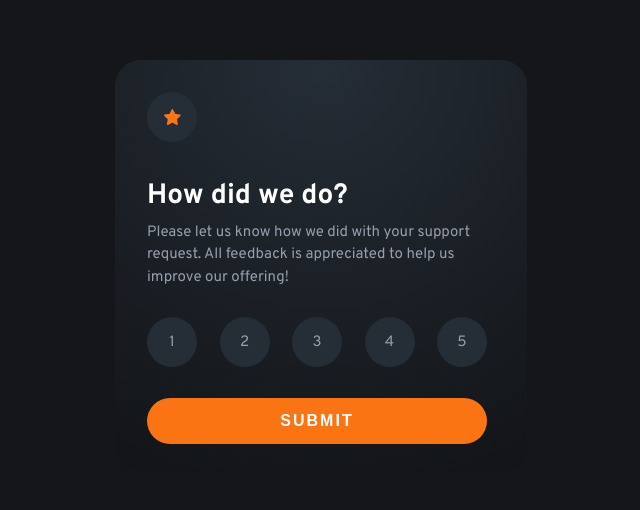
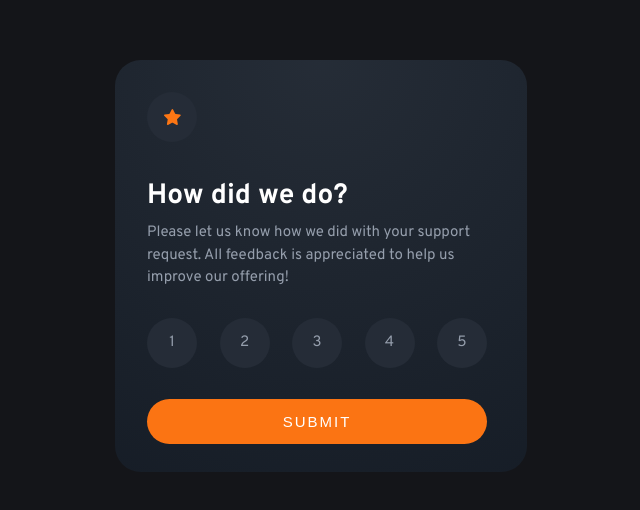
Before and after one commit to nvalero13/fm-interactive-rating-component, a website: page index.html in a window 1280 px wide. Shown: the part 134-644 px from the top of the page, without its empty margins (319-959 px from the left). Drawn offline with Linux system fonts and the light colour scheme.

Commit message:
fix color

```diff
--- a/style/style.scss
+++ b/style/style.scss
@@ -4,8 +4,8 @@ $orange: hsl(25, 97%, 53%);
 
 $light-grey: hsl(217, 12%, 63%);
 $medium-grey: hsl(216, 12%, 54%);
-$dark-blue: hsl(213, 19%, 18%);
-$very-dark-blue: hsl(216, 12%, 8%);
+$dark-blue: hsl(215, 19%, 18%);
+$very-dark-blue: hsl(215, 27%, 12%);
 
 $circle-radius: 50px;
 
@@ -13,7 +13,7 @@ body {
   font-family: 'Overpass';
   margin: 0;
   min-height: 100vh;
-  background-color: hsl(220, 14%, 9%);
+  background-color: hsl(228, 11%, 9%);
   display: flex;
   justify-content: center;
   align-items: center;
@@ -96,9 +96,8 @@ p {
     background-color: $orange;
     color: white;
     text-transform: uppercase;
-    font-weight: bold;
     letter-spacing: 2px;
-    font-size: 16px;
+    font-size: 15px;
     border: none;
     border-radius: 24px;
     width: 100%;
```
Also changed, not shown: style/style.css, 1 other file.
